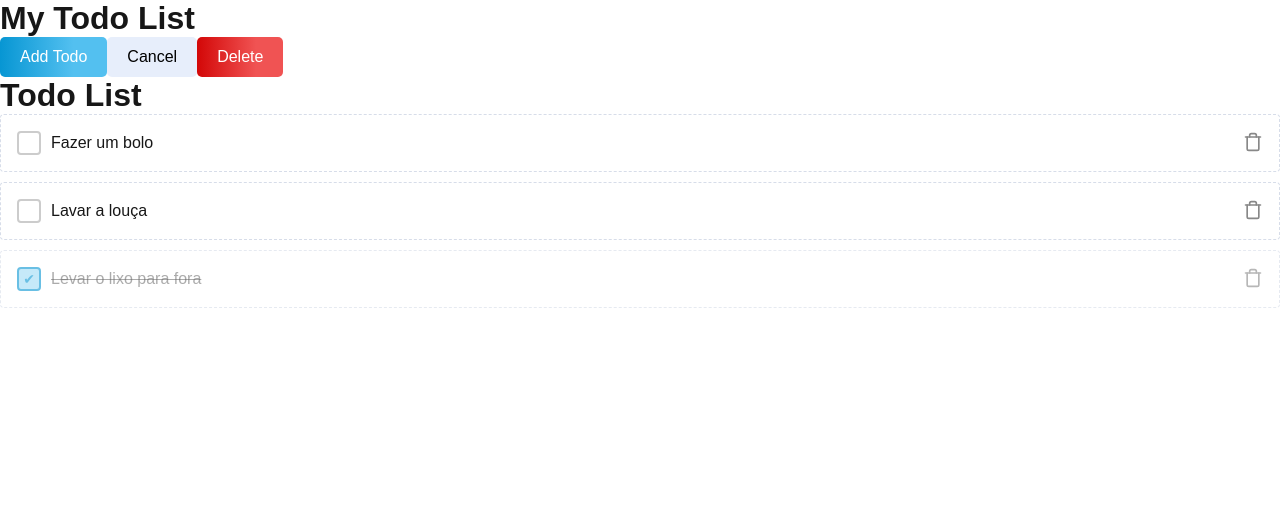
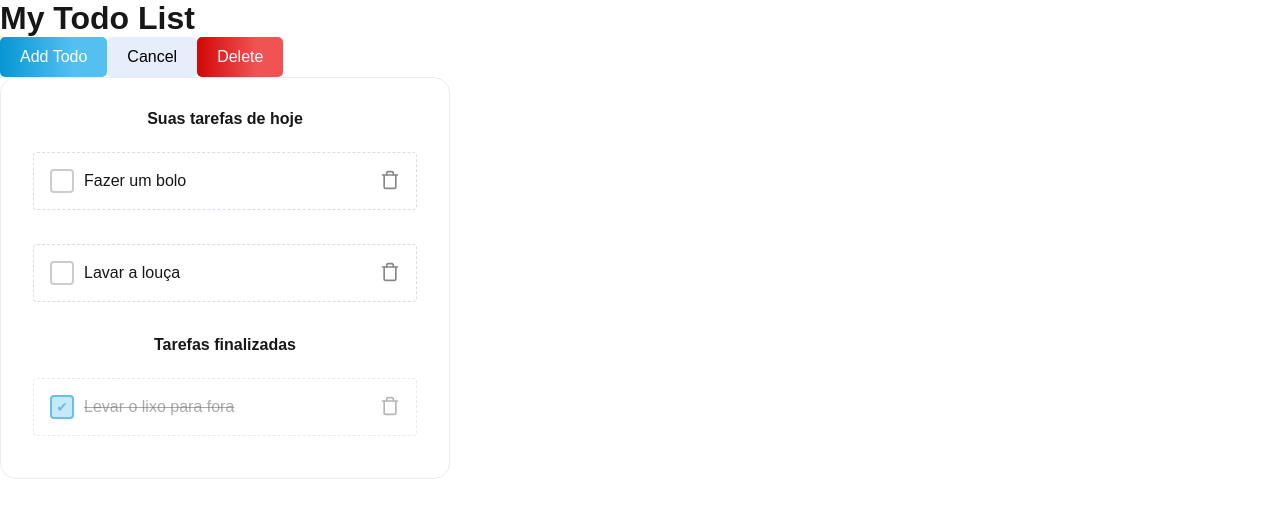
Before and after one commit to gabrielmulleer/teste-legaplan, a Next.js app: page /todos in a window 1280 px wide. Shown: the top 518 px of the page. Built offline with nearby package versions, Linux system fonts and the light colour scheme.

Commit message:
feat: create card component

```diff
--- a/src/app/todos/page.tsx
+++ b/src/app/todos/page.tsx
@@ -3,12 +3,14 @@ import { Button } from '@/components/ui/Button/Button'
 import './styles.scss'
 import TodoItem from '@/components/ui/TodoItem/TodoItem'
 import { useState } from 'react'
+import { Card, CardContainer } from '@/components/ui/Card/Card'
 
 interface Todo {
   id: number
   text: string
   completed: boolean
 }
+
 export default function Todos() {
   const [todos, setTodos] = useState<Todo[]>([
     { id: 1, text: 'Fazer um bolo', completed: false },
@@ -27,15 +29,20 @@ export default function Todos() {
   const deleteTodo = (id: number) => {
     setTodos(todos.filter((todo) => todo.id !== id))
   }
+
+  const incompleteTodos = todos.filter((todo) => !todo.completed)
+  const completedTodos = todos.filter((todo) => todo.completed)
+
   return (
     <div>
       <h1>My Todo List</h1>
       <Button variant="primary">Add Todo</Button>
       <Button>Cancel</Button>
       <Button variant="delete">Delete</Button>
-      <div>
-        <h1>Todo List</h1>
-        {todos.map((todo) => (
+      <Card>
+        <h4>Suas tarefas de hoje</h4>
+        <CardContainer>
+          {incompleteTodos.map((todo) => (
             <TodoItem
               key={todo.id}
               isCompleted={todo.completed}
@@ -45,7 +52,26 @@ export default function Todos() {
               {todo.text}
             </TodoItem>
           ))}
-      </div>
+        </CardContainer>
+
+        {completedTodos.length > 0 && (
+          <>
+            <h4>Tarefas finalizadas</h4>
+            <CardContainer>
+              {completedTodos.map((todo) => (
+                <TodoItem
+                  key={todo.id}
+                  isCompleted={todo.completed}
+                  onToggle={() => toggleTodo(todo.id)}
+                  onDelete={() => deleteTodo(todo.id)}
+                >
+                  {todo.text}
+                </TodoItem>
+              ))}
+            </CardContainer>
+          </>
+        )}
+      </Card>
     </div>
   )
 }
--- /dev/null
+++ b/src/components/ui/Card/Card.scss
@@ -0,0 +1,23 @@
+.card {
+  max-width: 28.125rem;
+  padding: 2rem;
+  border: 1px solid #eaecf0;
+  border-radius: 16px;
+  display: flex;
+  align-items: center;
+  flex-direction: column;
+  gap: 1.5rem;
+}
+.card-container {
+  width: 100%;
+  display: flex;
+  align-items: center;
+  flex-direction: column;
+  gap: 1.5rem;
+}
+
+@media (max-width: 426px) {
+  .card-container {
+    gap: 0.5rem;
+  }
+}
--- /dev/null
+++ b/src/components/ui/Card/Card.tsx
@@ -0,0 +1,8 @@
+import * as React from 'react'
+import './Card.scss'
+export function Card({ children }: { children: React.ReactNode }) {
+  return <div className="card">{children}</div>
+}
+export function CardContainer({ children }: { children: React.ReactNode }) {
+  return <div className="card-container">{children}</div>
+}
--- a/src/components/ui/TodoItem/TodoItem.scss
+++ b/src/components/ui/TodoItem/TodoItem.scss
@@ -1,5 +1,6 @@
 .todoItem {
   display: flex;
+  width: 100%;
   align-items: center;
   padding: 1rem;
   border: 1px dashed #d7dde9;
```
Lines whose indentation alone changed are shown as unchanged.
